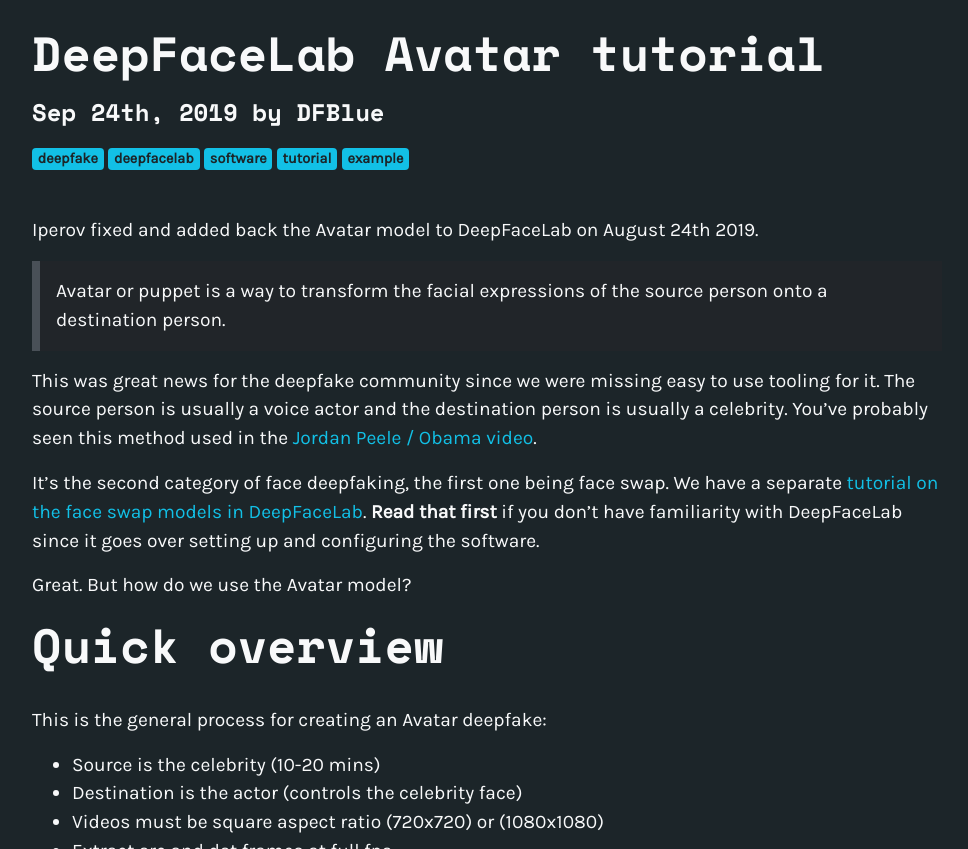
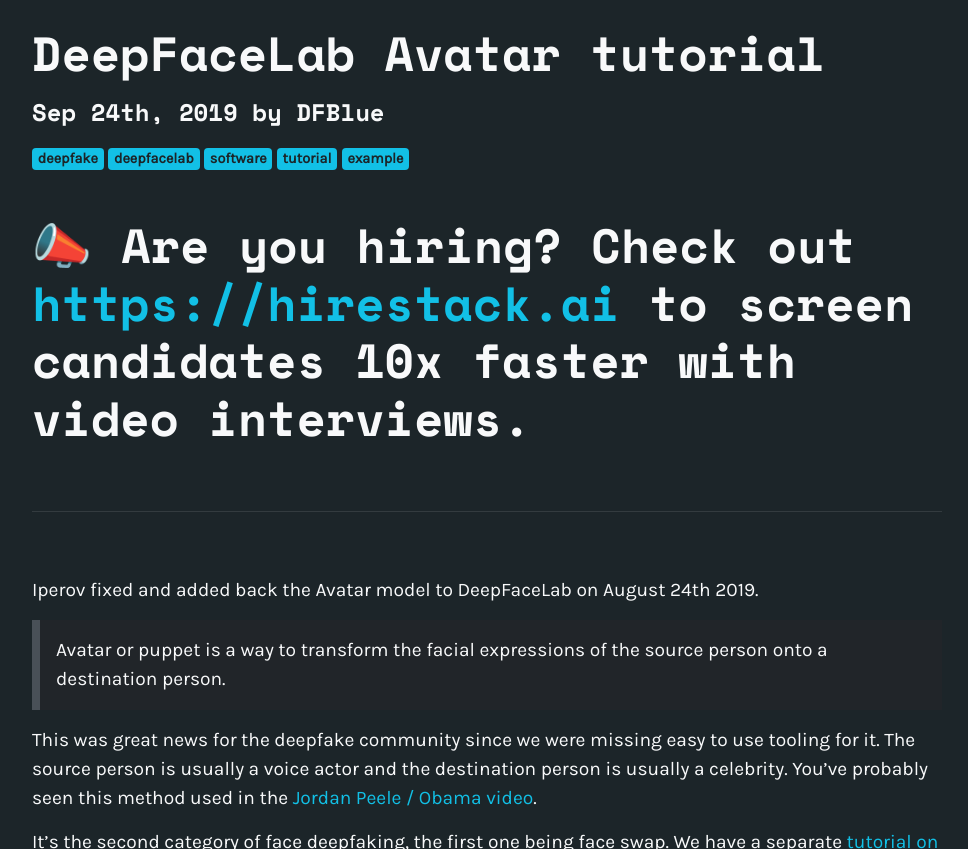
Before and after one commit to dfblue/dfblue.github.io, a Jekyll site: the page built from _posts/2019-09-24-deepfacelab-avatar-tutorial.md, in a window 1280 px wide and 900 px high, scrolled down 700 px, cut to the strip 51-900 px from the top of the window. Shown: the whole strip, without its empty margins (153-1121 px from the left). Built offline with Jekyll 4.4.1, drawn with Linux system fonts in a browser that asks for light colours.

Commit message:
Update from Forestry.io sdgandhi updated _posts/2019-09-24-deepfacelab-avatar-tutorial.md

````diff
--- a/_posts/2019-09-24-deepfacelab-avatar-tutorial.md
+++ b/_posts/2019-09-24-deepfacelab-avatar-tutorial.md
@@ -15,6 +15,10 @@
   person onto a destination person.
 
 ---
+# 📣 Are you hiring? Check out [https://hirestack.ai](https://hirestack.ai "https://hirestack.ai") to screen candidates 10x faster with video interviews.
+
+***
+
 Iperov fixed and added back the Avatar model to DeepFaceLab on August 24th 2019.
 
 > Avatar or puppet is a way to transform the facial expressions of the source person onto a destination person.
@@ -29,16 +33,16 @@
 
 This is the general process for creating an Avatar deepfake:
 
-- Source is the celebrity (10-20 mins)
-- Destination is the actor (controls the celebrity face)
-- Videos must be square aspect ratio (720x720) or (1080x1080)
-- Extract src and dst frames at full fps
-- Mark faces on src
-- Extract unaligned faces on dst
-- 2 stages of training (12-24hrs each)
-    - 1st stage at batch size 48 for an 8GB GPU
-    - 2nd stage at batch size 6 for an 8GB GPU
-- Convert as usual
+* Source is the celebrity (10-20 mins)
+* Destination is the actor (controls the celebrity face)
+* Videos must be square aspect ratio (720x720) or (1080x1080)
+* Extract src and dst frames at full fps
+* Mark faces on src
+* Extract unaligned faces on dst
+* 2 stages of training (12-24hrs each)
+  * 1st stage at batch size 48 for an 8GB GPU
+  * 2nd stage at batch size 6 for an 8GB GPU
+* Convert as usual
 
 Once we've familiarized ourselves with the process, let's begin!
 
@@ -50,9 +54,7 @@
 
 ### Cropping to square using `ffmpeg`
 
-```
- ffmpeg -i input.mp4 -filter:v 'crop=ih/1:ih' -c:v libx264 -c:a copy output.mp4
-```
+     ffmpeg -i input.mp4 -filter:v 'crop=ih/1:ih' -c:v libx264 -c:a copy output.mp4
 
 ## Extracting frames and faces
 
@@ -60,11 +62,11 @@
 
 Here are the steps we need to follow:
 
-- `2) extract images from video data_src`
-    - Extract at full fps
-- `3.2) extract images from video data_dst FULL FPS`
-- `4) data_src mark faces S3FD best GPU`
-- `5) data_dst extract unaligned faces S3FD best GPU`
+* `2) extract images from video data_src`
+  * Extract at full fps
+* `3.2) extract images from video data_dst FULL FPS`
+* `4) data_src mark faces S3FD best GPU`
+* `5) data_dst extract unaligned faces S3FD best GPU`
 
 ## Training the Avatar model
 
@@ -72,15 +74,15 @@
 
 ### Stage 1
 
-- Run `6) train AVATAR`
-    - stage 1
-    - batch size to max for our GPU (48 for 8GB Nvidia GTX 1080)
-    - avatar type
-        - **our recommendation is starting with `source`**
-        - `source` will learn and output the entire frame
-        - `full_head` does the same for the full head
-        - `face` does the same for just the face
-    - run until we are happy with the clarity of columns 1 and 2 in the preview (24-48 hours @ BS 48)
+* Run `6) train AVATAR`
+  * stage 1
+  * batch size to max for our GPU (48 for 8GB Nvidia GTX 1080)
+  * avatar type
+    * **our recommendation is starting with `source`**
+    * `source` will learn and output the entire frame
+    * `full_head` does the same for the full head
+    * `face` does the same for just the face
+  * run until we are happy with the clarity of columns 1 and 2 in the preview (24-48 hours @ BS 48)
 
 {% include figure.html url="https://i.imgur.com/t8prrWU.jpg" description="Obama avatar training stage 1" height="300" width="auto" %}
 
@@ -88,11 +90,11 @@
 
 ### Stage 2
 
-- Run `6) train AVATAR`
-    - press any key to change settings
-    - stage 2
-    - batch size to max for our GPU (6 for 8GB Nvidia GTX 1080)
-    - run until we are happy with the clarity of columns 3 and 5 in the preview (24-48 hours @ BS 6)
+* Run `6) train AVATAR`
+  * press any key to change settings
+  * stage 2
+  * batch size to max for our GPU (6 for 8GB Nvidia GTX 1080)
+  * run until we are happy with the clarity of columns 3 and 5 in the preview (24-48 hours @ BS 6)
 
 {% include figure.html url="https://i.imgur.com/YzYmcGt.jpg" description="Obama avatar training stage 2" height="300" width="auto" %}
 
@@ -104,8 +106,8 @@
 
 Thankfully, converting is the same as the other models in DeepFaceLab.
 
-- Run `7) convert AVATAR`
-- Run `8) converted to mp4`
+* Run `7) convert AVATAR`
+* Run `8) converted to mp4`
 
 After running those two scripts we should see a `result.mp4` file in our workspace folder.
 
@@ -113,14 +115,14 @@
 
 ## Troubleshooting
 
-- The result is jittery and blurry
-    - It's possible your source videos have movement in the background, it's extremely important to make sure there is absolutely NO movement in the background of the video
-- Stage 2 preview isn't getting clear
-    - See above
-- Stage 1 preview has artifacts on the face, especially around the eyes
-    - Keep training and keep an eye on the loss, if it isn't decreasing, you might be okay to start the next stage regardless
+* The result is jittery and blurry
+  * It's possible your source videos have movement in the background, it's extremely important to make sure there is absolutely NO movement in the background of the video
+* Stage 2 preview isn't getting clear
+  * See above
+* Stage 1 preview has artifacts on the face, especially around the eyes
+  * Keep training and keep an eye on the loss, if it isn't decreasing, you might be okay to start the next stage regardless
 
------
+***
 
 Follow us on [Twitter](https://twitter.com/dfblue){:target="_blank"} or [Reddit](https://reddit.com/u/deepfakeblue){:target="_blank"} to keep up with everything that is going on in the world of deepfakes. We aim to provide publications, tools, and services to further the ethical creation, detection, and awareness of deepfakes and digital forgery.
 
````
